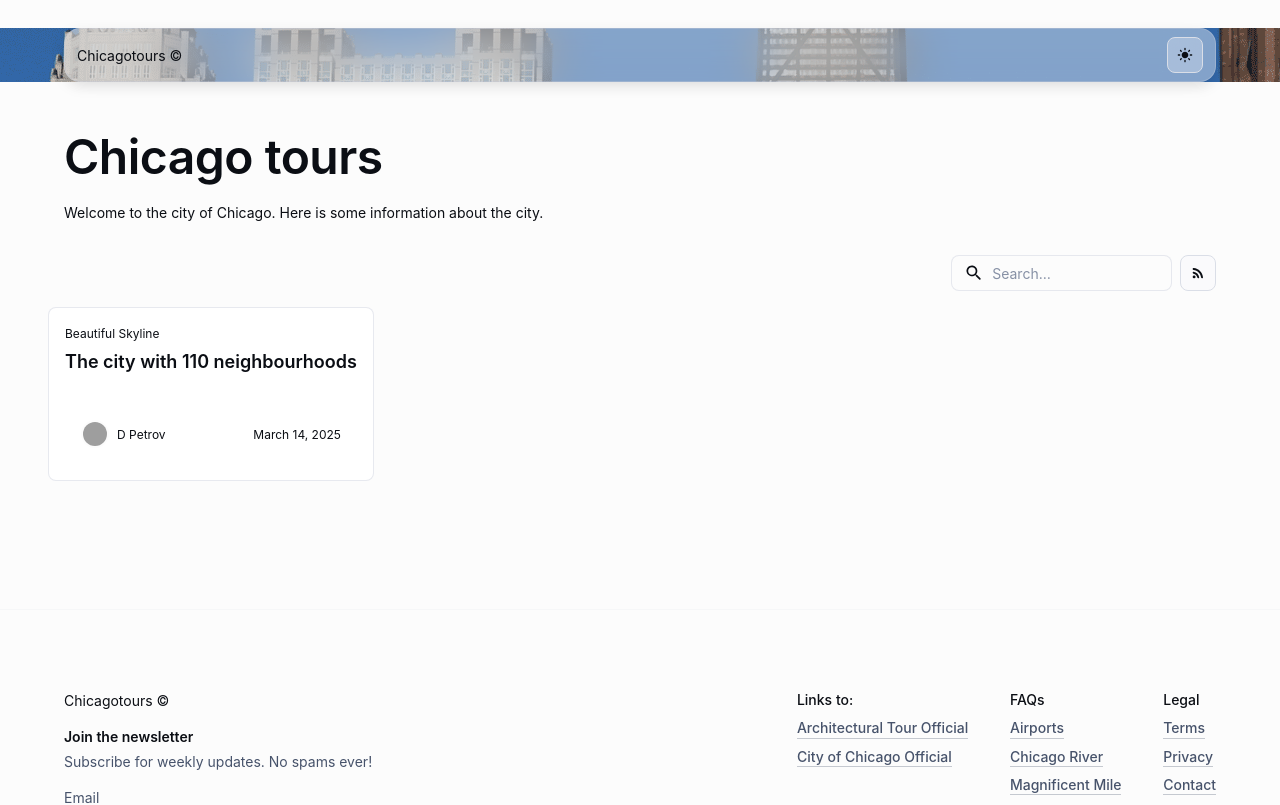
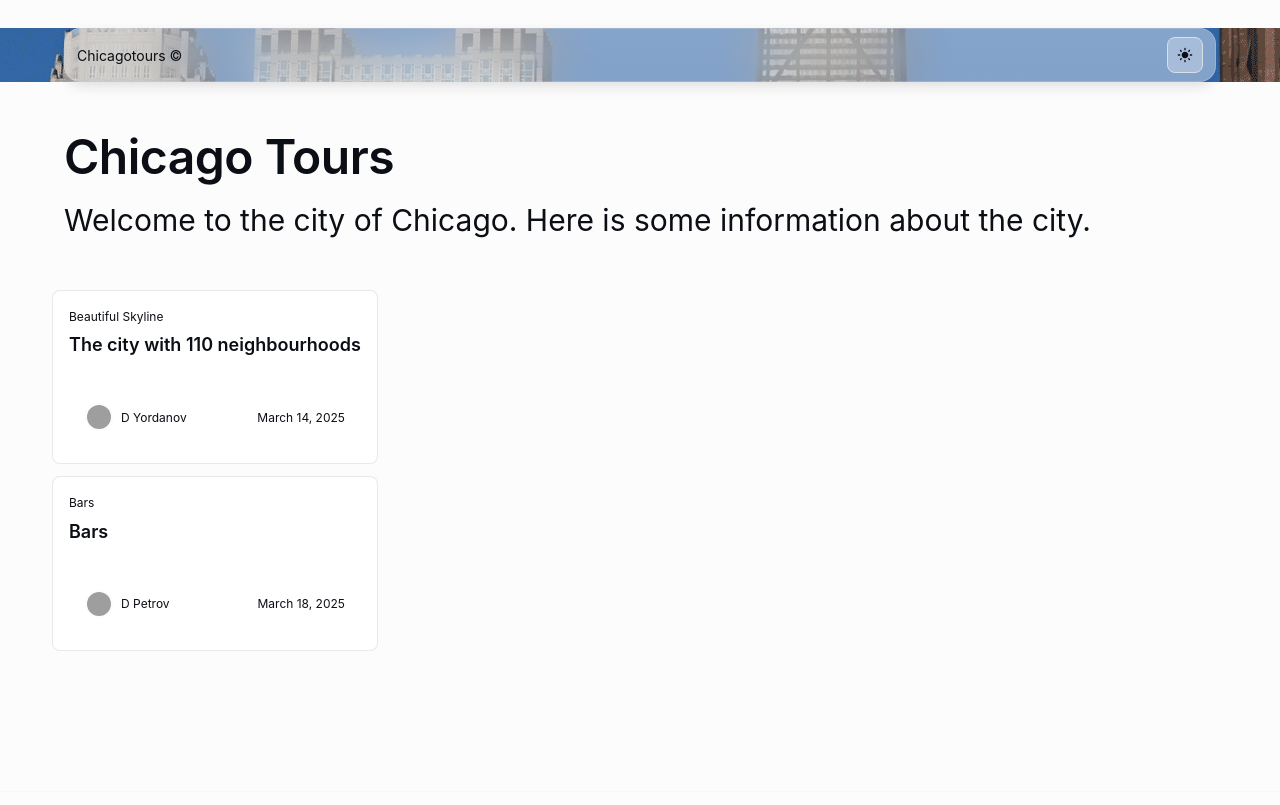
Before and after one commit to deyanp19/chicago, a Next.js app: page /blog/Blog in a window 1280 px wide. Shown: the top 805 px of the page. Built offline with nearby package versions, Linux system fonts and the light colour scheme; grey boxes are pictures that could not be loaded.

Commit message:
styled the card and put new articles

```diff
--- a/src/components/blog/shared-theme/Footer.js
+++ b/src/components/blog/shared-theme/Footer.js
@@ -62,7 +62,8 @@ export default function Footer() {
               <Box sx={{display: {xs: 'none', md: 'flex'},color:'text.primary' } }>
               {'Chicagotours © '}
             </Box>
-              <Typography
+                {/* Below is beautifull CALL TO ACTION SUBSCRIBE EMAIL add it when needed. DO NOT DELETE */}
+              {/* <Typography
                 variant="body2"
                 gutterBottom
                 sx={{ fontWeight: 600, mt: 2 }}
@@ -98,7 +99,7 @@ export default function Footer() {
                 >
                   Subscribe
                 </Button>
-              </Stack>
+              </Stack> */}
             </Box>
           </Box>
           <Box
--- a/src/components/blog/shared-theme/MainContent.js
+++ b/src/components/blog/shared-theme/MainContent.js
@@ -18,18 +18,43 @@ import SearchRoundedIcon from '@mui/icons-material/SearchRounded';
 import RssFeedRoundedIcon from '@mui/icons-material/RssFeedRounded';
 import { Collapse } from '@mui/material';
 import { useState } from 'react';
-
+import Link from '@mui/material/Link';
 
 const cardData = [
   {
-    img: 'https://picsum.photos/800/450?random=chicago',
+    image:'/images/chicago_skyline_hancock.gif',
     tag: 'Beautiful Skyline',
     title: 'The city with 110 neighbourhoods',
     description:
       'Amazing aestetics and arcitecture in the heart of the USA will get you to new feel of beauty.Chicago is a city of diverse and vibrant neighborhoods, each with its own unique character, history, and culture. From the towering skyscrapers of the Loop to the artistic streets of Pilsen, and the historic brownstones of Lincoln Park to the lively music scene in Uptown, Chicago’s neighborhoods reflect a rich tapestry of communities. The South Side boasts deep cultural and historical significance, while the North Side features bustling commercial districts. The West Side is home to thriving arts and culinary scenes. Whether exploring Chinatown, Little Italy, or Bronzeville, Chicago’s neighborhoods offer a dynamic mix of tradition and modernity.',
     authors: [
-      { name: 'D Petrov', avatar: '/static/images/avatar/1.jpg' },
+      { name: 'D Yordanov', avatar: '/static/images/avatar/1.jpg' ,time:'March 14, 2025'},
     ],
+  },
+  {
+    image:'/images/24hours_sign.gif',
+    tag: 'Bars',
+    title: 'Bars',
+    description:
+    `Here are five popular bars in Chicago that are great for sightseeing while enjoying a drink: \n 1. **The Signature Lounge at the 95th**
+Located on the 95th floor of the John Hancock Center, this bar offers breathtaking panoramic views of the city skyline, Lake Michigan, and beyond.
+
+2. **Cindy's Rooftop**
+With stunning views of Millennium Park and the Art Institute of Chicago, Cindy's Rooftop serves craft cocktails while providing a scenic perspective of the city's downtown area.
+
+3. **The Aviary**
+This upscale bar in the West Loop not only offers innovative drinks but also provides a great view of the surrounding neighborhood, adding to its vibrant atmosphere.
+
+4. **The Roof at The Wit**
+This rooftop bar features spectacular views of the Chicago skyline, ideal for a drink while taking in the city’s architectural beauty.
+
+5. **Chicago Riverwalk Bars**
+Located along the scenic Chicago Riverwalk, these bars offer a relaxed atmosphere and excellent views of the river and iconic bridges, perfect for a day or evening of sightseeing.
+    `,
+    authors: [
+      { name: 'D Petrov', avatar: '/static/images/avatar/1.jpg' ,time:'March 18, 2025'},
+    ],
+
   }
 ];
 
@@ -40,6 +65,7 @@ const StyledCardContent = styled(CardContent)({
 const StyledCard = styled(Card)({
   transition: "0.3s",
   cursor: "pointer",
+  margin: "12px"
 });
 
 
@@ -109,7 +135,7 @@ function Author({ authors }) {
           {authors.map((author) => author.name).join(', ')}
         </Typography>
       </Box>
-      <Typography variant="caption">March 14, 2025</Typography>
+      <Typography variant="caption">{authors.map(author=>author.time)}</Typography>
     </Box>
   );
 }
@@ -146,11 +172,13 @@ export function Search() {
 
 export default function MainContent() {
   const [focusedCardIndex, setFocusedCardIndex] = React.useState(null);
-  const [expanded, setExpanded] = useState(false);
-  // const [expanded, setExpanded] = useState(true);
+  const [expanded, setExpanded] = useState({});
 
-  const handleToggle = () => {
-    setExpanded((prev) => !prev);
+  const handleToggle = (index) => {
+    setExpanded((prev) => ({
+      ...prev,
+      [index]: !prev[index]
+    }));
   };
   const handleFocus = (index) => {
     setFocusedCardIndex(index);
@@ -168,9 +196,9 @@ export default function MainContent() {
     <Box sx={{ display: 'flex', flexDirection: 'column', gap: 4 }}>
       <div>
         <Typography variant="h1" gutterBottom>
-          Chicago tours
+          Chicago Tours
         </Typography>
-        <Typography>Welcome to the city of Chicago. Here is some information about the city.</Typography>
+        <Typography variant='h3'>Welcome to the city of Chicago. Here is some information about the city.</Typography>
       </div>
       <Box
         sx={{
@@ -183,7 +211,7 @@ export default function MainContent() {
       >
         <Search />
         <IconButton size="small" aria-label="RSS feed">
-          <RssFeedRoundedIcon />
+          {/* <RssFeedRoundedIcon /> */}
         </IconButton>
       </Box>
       <Box
@@ -205,6 +233,8 @@ export default function MainContent() {
             overflow: 'auto',
           }}
         >
+              {/* Below is beautifullTAB PAGES do add it when needed. DO NOT DELETE */}
+
           {/* <Chip onClick={handleClick} size="medium" label="All categories" /> */}
           {/* <Chip
             onClick={handleClick}
@@ -215,35 +245,11 @@ export default function MainContent() {
               border: 'none',
             }}
           />
-          <Chip
-            onClick={handleClick}
-            size="medium"
-            label="Product"
-            sx={{
-              backgroundColor: 'transparent',
-              border: 'none',
-            }}
-          />
-          <Chip
-            onClick={handleClick}
-            size="medium"
-            label="Design"
-            sx={{
-              backgroundColor: 'transparent',
-              border: 'none',
-            }}
-          />
-          <Chip
-            onClick={handleClick}
-            size="medium"
-            label="Engineering"
-            sx={{
-              backgroundColor: 'transparent',
-              border: 'none',
-            }}
+
           /> */}
         </Box>
-        <Box
+         {/* Below is beautifull search do add it when needed. DO NOT DELETE */}
+        {/* <Box
           sx={{
             display: { xs: 'none', sm: 'flex' },
             flexDirection: 'row',
@@ -256,55 +262,28 @@ export default function MainContent() {
           <IconButton size="small" aria-label="RSS feed">
             <RssFeedRoundedIcon />
           </IconButton>
+        </Box> */}
       </Box>
-      </Box>
-      <Grid container spacing={2} columns={12}>
+      <Grid container spacing={3} columns={12}>
         <Grid size={{ xs: 12, md: 6 }}>
-          {/* <SyledCard
+
+    {cardData?.map((card,index) => (
+      <StyledCard
+
           variant="outlined"
-            onFocus={() => handleFocus(0)}
+          onClick={()=>handleToggle(index)}
+          ariant="outlined"
+          onFocus={() => handleFocus(1)}
           onBlur={handleBlur}
           tabIndex={0}
-            className={focusedCardIndex === 0 ? 'Mui-focused' : ''}
+          className={focusedCardIndex === 1 ? 'Mui-focused' : ''}
           >
-            <CardMedia
-              component="img"
-              alt="green iguana"
-              image='/images/chicago_skyline_hancock.gif'
-              sx={{
-                aspectRatio: '16 / 9',
-                borderBottom: '1px solid',
-                borderColor: 'divider',
-              }}
-            />
-            <SyledCardContent>
-              <Typography gutterBottom variant="caption" component="div">
-                {cardData[0].tag}
-              </Typography>
-              <Typography gutterBottom variant="h6" component="div">
-                {cardData[0].title}
-              </Typography>
-              <StyledTypography variant="body2" color="text.secondary" gutterBottom>
-                {cardData[0].description}
-              </StyledTypography>
-              <Collapse in={expanded} timeout="auto" unmountOnExit>
-              <CardContent>
-                <StyledTypography variant="body2" color="text.secondary">
-                  The John Hancock Center is a 100-story skyscraper in Chicago, Illinois, offering stunning views of the city skyline and Lake Michigan.
-                </StyledTypography>
-              </CardContent>
-            </Collapse>
-
-            </SyledCardContent>
-            <Author authors={cardData[0].authors} />
-          </SyledCard> */}
-    <StyledCard variant="outlined" onClick={handleToggle}>
             {/* Collapsible Image */}
-      <Collapse in={expanded} timeout="auto" unmountOnExit>
+            <Collapse in={expanded[index]} timeout="auto" unmountOnExit>
               <CardMedia
                 component="img"
                 alt="Chicago Skyline"
-          image="/images/chicago_skyline_hancock.gif"
+                image={cardData[index].image}
                 sx={{
                   aspectRatio: "16 / 9",
                   borderBottom: "1px solid",
@@ -316,192 +295,36 @@ export default function MainContent() {
       {/* Card Content */}
       <StyledCardContent>
         <Typography gutterBottom variant="caption" component="div">
-          {cardData[0]?.tag}
+          {cardData[index]?.tag}
         </Typography>
         <Typography gutterBottom variant="h6" component="div">
-          {cardData[0]?.title}
+          {cardData[index]?.title}
         </Typography>
         <StyledTypography variant="body2" color="text.secondary" gutterBottom>
-        <Collapse in={expanded} timeout="auto" unmountOnExit>
-          {cardData[0]?.description}
+        <Collapse in={expanded[index]} timeout="auto" unmountOnExit>
+          {cardData[index]?.description.split("\n").map(x=>{
+            const item= x
+            return (
+              <ol>
+              {x}
+              </ol>
+            )
+          })}
         </Collapse>
         </StyledTypography>
       </StyledCardContent>
 
       {/* Author Section */}
-      <Author authors={cardData[0]?.authors} />
+      <Author authors={cardData[index]?.authors} />
       </StyledCard>
+    )
+
+    )
+
+    }
+
         </Grid>
-        {/* <Grid size={{ xs: 12, md: 6 }}>
-          <SyledCard
-            variant="outlined"
-            onFocus={() => handleFocus(1)}
-            onBlur={handleBlur}
-            tabIndex={0}
-            className={focusedCardIndex === 1 ? 'Mui-focused' : ''}
-          >
-            <CardMedia
-              component="img"
-              alt="green iguana"
-              image={cardData[1].img}
-              aspect-ratio="16 / 9"
-              sx={{
-                borderBottom: '1px solid',
-                borderColor: 'divider',
-              }}
-            />
-            <SyledCardContent>
-              <Typography gutterBottom variant="caption" component="div">
-                {cardData[1].tag}
-              </Typography>
-              <Typography gutterBottom variant="h6" component="div">
-                {cardData[1].title}
-              </Typography>
-              <StyledTypography variant="body2" color="text.secondary" gutterBottom>
-                {cardData[1].description}
-              </StyledTypography>
-            </SyledCardContent>
-            <Author authors={cardData[1].authors} />
-          </SyledCard>
-        </Grid>
-        <Grid size={{ xs: 12, md: 4 }}>
-          <SyledCard
-            variant="outlined"
-            onFocus={() => handleFocus(2)}
-            onBlur={handleBlur}
-            tabIndex={0}
-            className={focusedCardIndex === 2 ? 'Mui-focused' : ''}
-            sx={{ height: '100%' }}
-          >
-            <CardMedia
-              component="img"
-              alt="green iguana"
-              image={cardData[2].img}
-              sx={{
-                height: { sm: 'auto', md: '50%' },
-                aspectRatio: { sm: '16 / 9', md: '' },
-              }}
-            />
-            <SyledCardContent>
-              <Typography gutterBottom variant="caption" component="div">
-                {cardData[2].tag}
-              </Typography>
-              <Typography gutterBottom variant="h6" component="div">
-                {cardData[2].title}
-              </Typography>
-              <StyledTypography variant="body2" color="text.secondary" gutterBottom>
-                {cardData[2].description}
-              </StyledTypography>
-            </SyledCardContent>
-            <Author authors={cardData[2].authors} />
-          </SyledCard>
-        </Grid>
-        <Grid size={{ xs: 12, md: 4 }}>
-          <Box
-            sx={{ display: 'flex', flexDirection: 'column', gap: 2, height: '100%' }}
-          >
-            <SyledCard
-              variant="outlined"
-              onFocus={() => handleFocus(3)}
-              onBlur={handleBlur}
-              tabIndex={0}
-              className={focusedCardIndex === 3 ? 'Mui-focused' : ''}
-              sx={{ height: '100%' }}
-            >
-              <SyledCardContent
-                sx={{
-                  display: 'flex',
-                  flexDirection: 'column',
-                  justifyContent: 'space-between',
-                  height: '100%',
-                }}
-              >
-                <div>
-                  <Typography gutterBottom variant="caption" component="div">
-                    {cardData[3].tag}
-                  </Typography>
-                  <Typography gutterBottom variant="h6" component="div">
-                    {cardData[3].title}
-                  </Typography>
-                  <StyledTypography
-                    variant="body2"
-                    color="text.secondary"
-                    gutterBottom
-                  >
-                    {cardData[3].description}
-                  </StyledTypography>
-                </div>
-              </SyledCardContent>
-              <Author authors={cardData[3].authors} />
-            </SyledCard>
-            <SyledCard
-              variant="outlined"
-              onFocus={() => handleFocus(4)}
-              onBlur={handleBlur}
-              tabIndex={0}
-              className={focusedCardIndex === 4 ? 'Mui-focused' : ''}
-              sx={{ height: '100%' }}
-            >
-              <SyledCardContent
-                sx={{
-                  display: 'flex',
-                  flexDirection: 'column',
-                  justifyContent: 'space-between',
-                  height: '100%',
-                }}
-              >
-                <div>
-                  <Typography gutterBottom variant="caption" component="div">
-                    {cardData[4].tag}
-                  </Typography>
-                  <Typography gutterBottom variant="h6" component="div">
-                    {cardData[4].title}
-                  </Typography>
-                  <StyledTypography
-                    variant="body2"
-                    color="text.secondary"
-                    gutterBottom
-                  >
-                    {cardData[4].description}
-                  </StyledTypography>
-                </div>
-              </SyledCardContent>
-              <Author authors={cardData[4].authors} />
-            </SyledCard>
-          </Box>
-        </Grid>
-        <Grid size={{ xs: 12, md: 4 }}>
-          <SyledCard
-            variant="outlined"
-            onFocus={() => handleFocus(5)}
-            onBlur={handleBlur}
-            tabIndex={0}
-            className={focusedCardIndex === 5 ? 'Mui-focused' : ''}
-            sx={{ height: '100%' }}
-          >
-            <CardMedia
-              component="img"
-              alt="green iguana"
-              image={cardData[5].img}
-              sx={{
-                height: { sm: 'auto', md: '50%' },
-                aspectRatio: { sm: '16 / 9', md: '' },
-              }}
-            />
-            <SyledCardContent>
-              <Typography gutterBottom variant="caption" component="div">
-                {cardData[5].tag}
-              </Typography>
-              <Typography gutterBottom variant="h6" component="div">
-                {cardData[5].title}
-              </Typography>
-              <StyledTypography variant="body2" color="text.secondary" gutterBottom>
-                {cardData[5].description}
-              </StyledTypography>
-            </SyledCardContent>
-            <Author authors={cardData[5].authors} />
-          </SyledCard>
-        </Grid> */}
+
       </Grid>
     </Box>
   );
```
Lines whose indentation alone changed are shown as unchanged.
